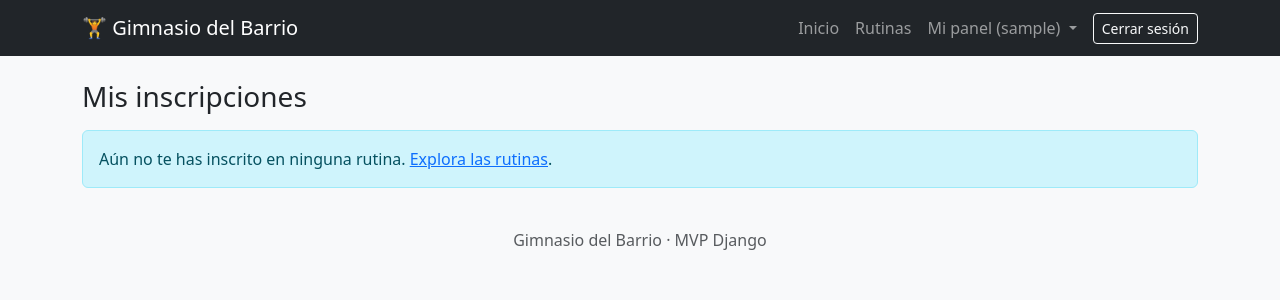
After one commit to NyxVoid01/Caso1-Gym-y-Rutinas, a Django app: page /mis-inscripciones/ in a window 1280 px wide. The commit adds this page. Shown: the top 300 px of the page. Run offline with Django 5.2, Linux system fonts and the light colour scheme; the visitor is signed in with stand-in values (Sample User, id 1); data comes from the database, SQL or seed files in the repository; data that the repository does not hold is empty.

Commit message:
Hito 5 completo: inscripciones, mis inscripciones, recibidas y pruebas

```diff
--- a/rutinas/urls.py
+++ b/rutinas/urls.py
@@ -19,4 +19,9 @@ urlpatterns = [
     path("mis-rutinas/", views.mis_rutinas, name="mis_rutinas"),
     path("disciplinas/", views.disciplinas, name="disciplinas"),
     path("disciplinas/<int:pk>/eliminar/", views.eliminar_disciplina, name="eliminar_disciplina"),
+    path("rutinas/<int:pk>/inscribirme/", views.inscribirse, name="inscribirse"),
+    path("mis-inscripciones/", views.mis_inscripciones, name="mis_inscripciones"),
+    path("inscripciones/<int:pk>/cancelar/", views.cancelar_inscripcion, name="cancelar_inscripcion"),
+    path("inscripciones-recibidas/", views.inscripciones_recibidas, name="inscripciones_recibidas"),
+    path("inscripciones/<int:pk>/estado/", views.cambiar_estado_inscripcion, name="cambiar_estado_inscripcion"),
 ]
--- a/rutinas/views.py
+++ b/rutinas/views.py
@@ -7,13 +7,15 @@ from django.core.paginator import Paginator
 from django.db.models import Q
 from django.shortcuts import get_object_or_404, redirect, render
 
-from .forms import DisciplinaForm, PerfilForm, RegistroForm, RutinaForm
+from .forms import DisciplinaForm, InscripcionForm, PerfilForm, RegistroForm, RutinaForm
 from .models import Disciplina, Inscripcion, Rutina
 from django.contrib.auth.decorators import login_required
 from django.contrib.auth.views import PasswordChangeView
 from django.urls import reverse_lazy
 from django.core.exceptions import PermissionDenied
 from django.db.models import Count
+from django.db import IntegrityError
+from django.views.decorators.http import require_POST
 
 
 def portada(request):
@@ -78,10 +80,17 @@ def detalle_rutina(request, pk):
         pk=pk,
     )
     confirmadas = rutina.inscripciones.filter(estado=Inscripcion.Estado.CONFIRMADA).count()
+
+    mi_inscripcion = None
+    if request.user.is_authenticated:
+        mi_inscripcion = rutina.inscripciones.filter(socio=request.user).first()
+
     return render(request, "rutinas/detalle.html", {
         "rutina": rutina,
         "confirmadas": confirmadas,
         "cupos_disponibles": max(rutina.cupos - confirmadas, 0),
+        "mi_inscripcion": mi_inscripcion,
+        "form_inscripcion": InscripcionForm(),
     })
 
 # ---------- Cuentas ----------
@@ -263,3 +272,114 @@ def eliminar_disciplina(request, pk):
     return render(request, "rutinas/confirmar_eliminar_disciplina.html", {
         "disciplina": disciplina, "afectadas": afectadas,
     })
+
+# ---------- Inscripciones ----------
+
+@login_required
+@require_POST
+def inscribirse(request, pk):
+    rutina = get_object_or_404(Rutina, pk=pk)
+
+    # Regla 1: no en una rutina propia
+    if rutina.entrenador == request.user:
+        messages.error(request, "No puedes inscribirte en una rutina que tú publicaste.")
+        return redirect("detalle_rutina", pk=pk)
+
+    # Regla 2: no dos veces en la misma rutina
+    if Inscripcion.objects.filter(rutina=rutina, socio=request.user).exists():
+        messages.warning(request, "Ya tienes una inscripción en esta rutina.")
+        return redirect("detalle_rutina", pk=pk)
+
+    # Regla extra: no inscribirse si ya no quedan cupos
+    confirmadas = rutina.inscripciones.filter(estado=Inscripcion.Estado.CONFIRMADA).count()
+    if confirmadas >= rutina.cupos:
+        messages.error(request, "Esta rutina ya no tiene cupos disponibles.")
+        return redirect("detalle_rutina", pk=pk)
+
+    form = InscripcionForm(request.POST)
+    if form.is_valid():
+        inscripcion = form.save(commit=False)
+        inscripcion.rutina = rutina              # lo asigna el servidor
+        inscripcion.socio = request.user         # lo asigna el servidor
+        try:
+            inscripcion.save()
+        except IntegrityError:                   # respaldo: UniqueConstraint de la BD
+            messages.warning(request, "Ya tienes una inscripción en esta rutina.")
+        else:
+            messages.success(request, "¡Listo! Tu inscripción quedó pendiente de confirmación.")
+    else:
+        messages.error(request, form.errors["comentario"][0])
+    return redirect("detalle_rutina", pk=pk)
+
+
+@login_required
+def mis_inscripciones(request):
+    inscripciones = (
+        request.user.inscripciones
+        .select_related("rutina", "rutina__entrenador", "rutina__disciplina")
+        .order_by("-fecha")
+    )
+    return render(request, "rutinas/mis_inscripciones.html", {"inscripciones": inscripciones})
+
+
+@login_required
+@require_POST
+def cancelar_inscripcion(request, pk):
+    inscripcion = get_object_or_404(Inscripcion.objects.select_related("rutina"), pk=pk)
+    if inscripcion.socio != request.user:
+        raise PermissionDenied("Solo quien hizo la inscripción puede cancelarla.")
+    if inscripcion.estado != Inscripcion.Estado.PENDIENTE:
+        messages.error(request, "Solo puedes cancelar inscripciones que siguen pendientes.")
+    else:
+        titulo = inscripcion.rutina.titulo
+        inscripcion.delete()
+        messages.success(request, f"Cancelaste tu inscripción en «{titulo}».")
+    return redirect("mis_inscripciones")
+
+
+@login_required
+def inscripciones_recibidas(request):
+    estado = request.GET.get("estado", "")
+    inscripciones = (
+        Inscripcion.objects
+        .filter(rutina__entrenador=request.user)  # solo las de MIS rutinas
+        .select_related("socio", "rutina")
+        .order_by("-fecha")
+    )
+    if estado in Inscripcion.Estado.values:
+        inscripciones = inscripciones.filter(estado=estado)
+    return render(request, "rutinas/inscripciones_recibidas.html", {
+        "inscripciones": inscripciones,
+        "estado_actual": estado,
+        "estados": Inscripcion.Estado.choices,
+    })
+
+
+@login_required
+@require_POST
+def cambiar_estado_inscripcion(request, pk):
+    inscripcion = get_object_or_404(
+        Inscripcion.objects.select_related("rutina", "socio"), pk=pk
+    )
+    if inscripcion.rutina.entrenador != request.user:
+        raise PermissionDenied("Solo el entrenador de la rutina puede responder esta inscripción.")
+
+    nuevo = request.POST.get("estado")
+    rutina = inscripcion.rutina
+
+    if nuevo not in (Inscripcion.Estado.CONFIRMADA, Inscripcion.Estado.RECHAZADA):
+        messages.error(request, "Estado no válido.")
+    elif inscripcion.estado != Inscripcion.Estado.PENDIENTE:
+        messages.error(request, "Esta inscripción ya fue respondida.")
+    elif (nuevo == Inscripcion.Estado.CONFIRMADA and
+          rutina.inscripciones.filter(estado=Inscripcion.Estado.CONFIRMADA).count() >= rutina.cupos):
+        messages.error(request, "No quedan cupos en esta rutina para confirmar más socios.")
+    else:
+        inscripcion.estado = nuevo
+        inscripcion.save(update_fields=["estado"])
+        messages.success(
+            request,
+            f"Inscripción de {inscripcion.socio.username} en «{rutina.titulo}»: "
+            f"{inscripcion.get_estado_display().lower()}.",
+        )
+    return redirect("inscripciones_recibidas")
--- a/templates/base.html
+++ b/templates/base.html
@@ -26,11 +26,24 @@
         <li class="nav-item"><a class="nav-link" href="{% url 'lista_rutinas' %}">Rutinas</a></li>
 
         {% if user.is_authenticated %}
-          <li class="nav-item"><a class="nav-link" href="{% url 'disciplinas' %}">Disciplinas</a></li>
-          <li class="nav-item"><a class="nav-link" href="{% url 'mis_rutinas' %}">Mis rutinas</a></li>
-          <li class="nav-item"><a class="nav-link" href="{% url 'cuenta' %}">Mi cuenta</a></li>
-          <li class="nav-item"><span class="navbar-text mx-2">Hola, <strong>{{ user.username }}</strong></span></li>
-          <li class="nav-item">
+          <li class="nav-item dropdown">
+            <a class="nav-link dropdown-toggle" href="#" role="button" data-bs-toggle="dropdown">
+              Mi panel ({{ user.username }})
+            </a>
+            <ul class="dropdown-menu dropdown-menu-end">
+              <li><h6 class="dropdown-header">Como entrenador</h6></li>
+              <li><a class="dropdown-item" href="{% url 'crear_rutina' %}">+ Publicar rutina</a></li>
+              <li><a class="dropdown-item" href="{% url 'mis_rutinas' %}">Mis rutinas</a></li>
+              <li><a class="dropdown-item" href="{% url 'inscripciones_recibidas' %}">Inscripciones recibidas</a></li>
+              <li><a class="dropdown-item" href="{% url 'disciplinas' %}">Disciplinas</a></li>
+              <li><hr class="dropdown-divider"></li>
+              <li><h6 class="dropdown-header">Como socio</h6></li>
+              <li><a class="dropdown-item" href="{% url 'mis_inscripciones' %}">Mis inscripciones</a></li>
+              <li><hr class="dropdown-divider"></li>
+              <li><a class="dropdown-item" href="{% url 'cuenta' %}">Mi cuenta</a></li>
+            </ul>
+          </li>
+          <li class="nav-item ms-2">
             <form method="post" action="{% url 'logout' %}" class="d-inline">
               {% csrf_token %}
               <button type="submit" class="btn btn-outline-light btn-sm">Cerrar sesión</button>
@@ -55,5 +68,6 @@
   </main>
 
   <footer class="text-center text-muted py-4">Gimnasio del Barrio · MVP Django</footer>
+ <script src="https://cdn.jsdelivr.net/npm/bootstrap@5.3.3/dist/js/bootstrap.bundle.min.js"></script>
 </body>
 </html>
--- a/templates/cuentas/cuenta.html
+++ b/templates/cuentas/cuenta.html
@@ -26,7 +26,8 @@
         <ul class="list-unstyled mb-0">
           <li>🏋️ Rutinas publicadas: <strong>{{ total_rutinas }}</strong></li>
           <li>📝 Inscripciones realizadas: <strong>{{ total_inscripciones }}</strong></li>
-          <li>📥 Inscripciones pendientes por responder: <strong>{{ pendientes_recibidas }}</strong></li>
+          <li>📥 Inscripciones pendientes por responder:
+            <a href="{% url 'inscripciones_recibidas' %}?estado=pendiente"><strong>{{ pendientes_recibidas }}</strong></a></li>
         </ul>
       </div></div>
     </div>
--- /dev/null
+++ b/templates/rutinas/mis_inscripciones.html
@@ -0,0 +1,39 @@
+
+{% extends "base.html" %}
+{% block title %}Mis inscripciones · Gimnasio del Barrio{% endblock %}
+
+{% block content %}
+  <h1 class="h3 mb-3">Mis inscripciones</h1>
+
+  {% if inscripciones %}
+    <div class="table-responsive">
+      <table class="table align-middle bg-white shadow-sm">
+        <thead class="table-dark">
+          <tr><th>Rutina</th><th>Entrenador</th><th>Disciplina</th><th>Fecha</th><th>Estado</th><th></th></tr>
+        </thead>
+        <tbody>
+          {% for i in inscripciones %}
+            <tr>
+              <td><a href="{% url 'detalle_rutina' i.rutina.pk %}">{{ i.rutina.titulo }}</a></td>
+              <td>{{ i.rutina.entrenador.username }}</td>
+              <td>{{ i.rutina.disciplina|default:"—" }}</td>
+              <td>{{ i.fecha|date:"d/m/Y H:i" }}</td>
+              <td><span class="badge bg-{{ i.color_estado }}">{{ i.get_estado_display }}</span></td>
+              <td>
+                {% if i.estado == "pendiente" %}
+                  <form method="post" action="{% url 'cancelar_inscripcion' i.pk %}">
+                    {% csrf_token %}
+                    <button class="btn btn-sm btn-outline-danger">Cancelar</button>
+                  </form>
+                {% endif %}
+              </td>
+            </tr>
+          {% endfor %}
+        </tbody>
+      </table>
+    </div>
+  {% else %}
+    <div class="alert alert-info">Aún no te has inscrito en ninguna rutina.
+      <a href="{% url 'lista_rutinas' %}">Explora las rutinas</a>.</div>
+  {% endif %}
+{% endblock %}
```
Also changed, not shown: rutinas/forms.py (+15 -1 lines), rutinas/models.py (+9 -0 lines), rutinas/tests.py (+51 -1 lines), templates/rutinas/detalle.html (+31 -0 lines), templates/rutinas/inscripciones_recibidas.html (added, +50 -0 lines).
